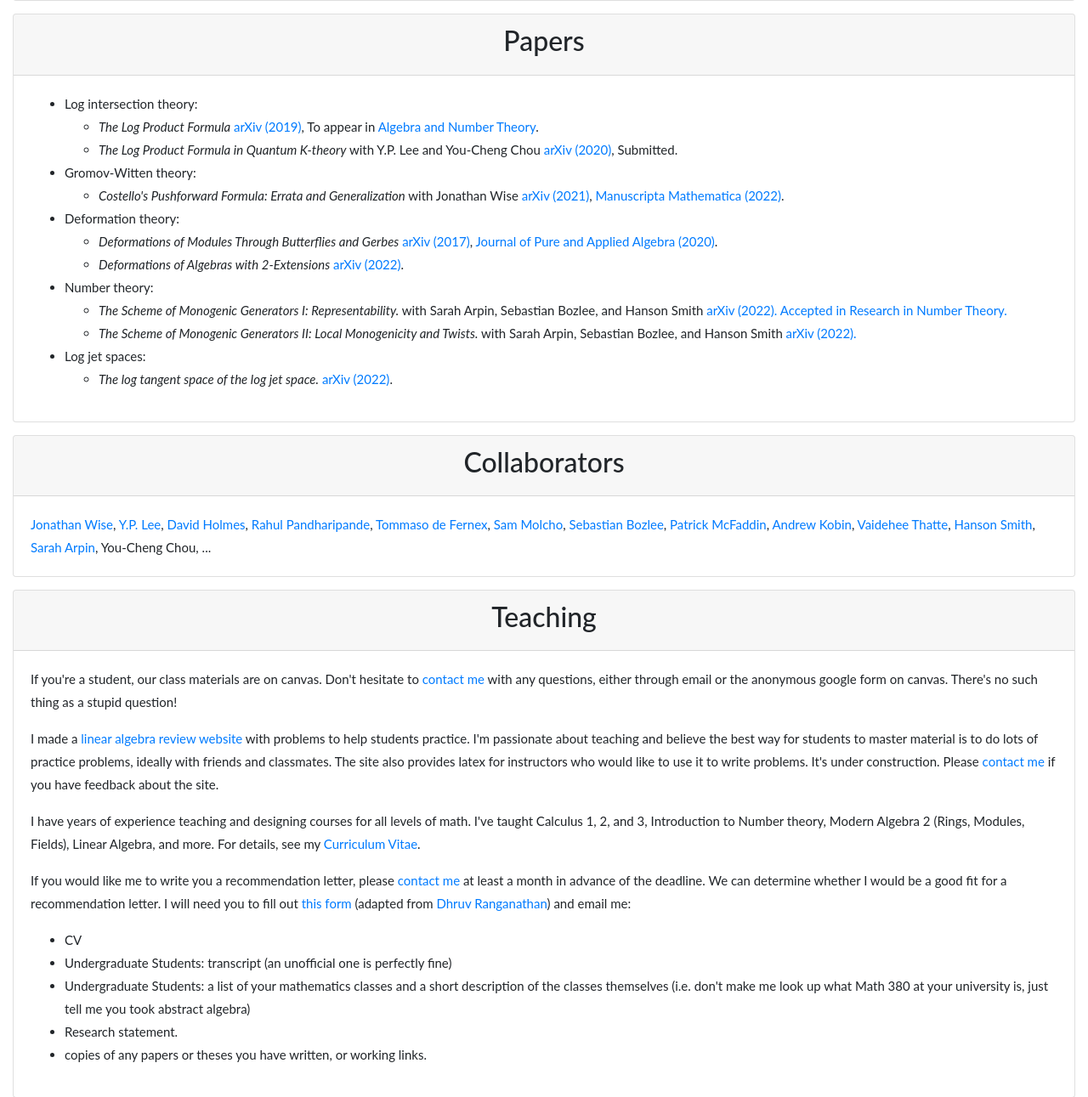
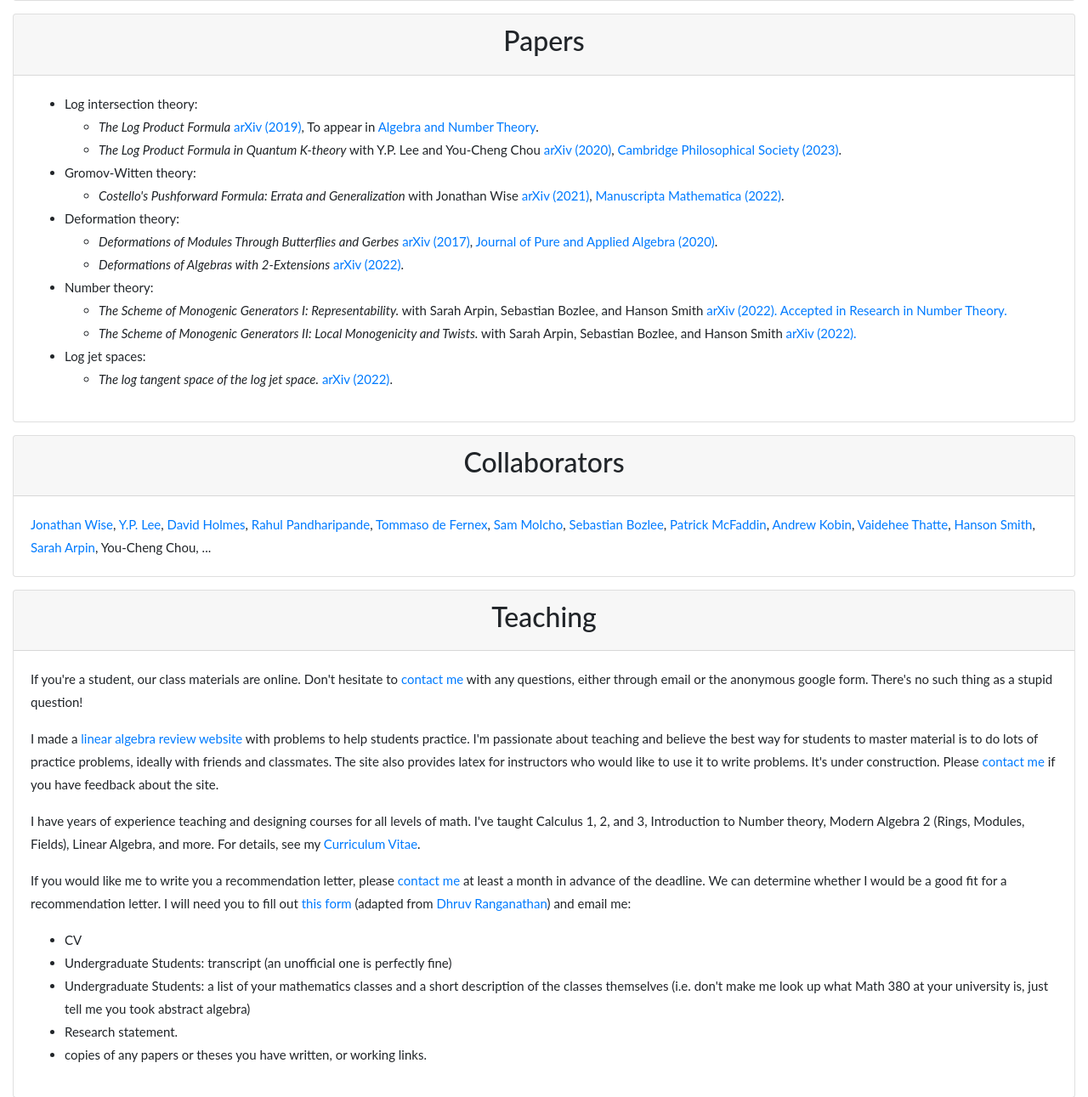
Before and after one commit to nanotech22/logetale, a Flask app: page / in a window 1280 px wide. Shown: the part 1388-2679 px from the top of the page at 85% size. Run offline with Flask 2, Linux system fonts and the light colour scheme; some libraries are stand-ins or nearby versions.

Commit message:
updated CV, log product Quantum K published

```diff
--- a/templates/pages/index.html
+++ b/templates/pages/index.html
@@ -43,7 +43,7 @@
                 <li> Log intersection theory:
                     <ul>
                         <li><i>The Log Product Formula</i> <a href="https://arxiv.org/abs/1908.04936">arXiv (2019)</a>, To appear in <a href="https://msp.org/soon/coming.php?jpath=ant">Algebra and Number Theory</a>.</li>
-                        <li><i>The Log Product Formula in Quantum K-theory</i> with Y.P. Lee and You-Cheng Chou <a href = "https://arxiv.org/abs/2012.09379">arXiv (2020)</a>, Submitted.</li>
+                        <li><i>The Log Product Formula in Quantum K-theory</i> with Y.P. Lee and You-Cheng Chou <a href = "https://arxiv.org/abs/2012.09379">arXiv (2020)</a>, <a href="https://www.cambridge.org/core/journals/mathematical-proceedings-of-the-cambridge-philosophical-society/article/abs/log-product-formula-in-quantum-ktheory/799DAE6C2CA98CD80D6782DBB6D5A0A4#">Cambridge Philosophical Society (2023)</a>.</li>
                     </ul>
                 </li>
 
@@ -120,8 +120,8 @@
             <h2>Teaching</h2>
         </div>
         <div class="card-body">
-            <p class="card-text">If you're a student, our class materials are on canvas. Don't hesitate to <a href="{{ url_for('contact') }}">contact me</a> with any questions, either
-                through email or the anonymous google form on canvas. There's no such thing as a stupid question!
+            <p class="card-text">If you're a student, our class materials are online. Don't hesitate to <a href="{{ url_for('contact') }}">contact me</a> with any questions, either
+                through email or the anonymous google form. There's no such thing as a stupid question!
             </p>
 
             <p class="card-text">
```
Also changed, not shown: 1 other file.
